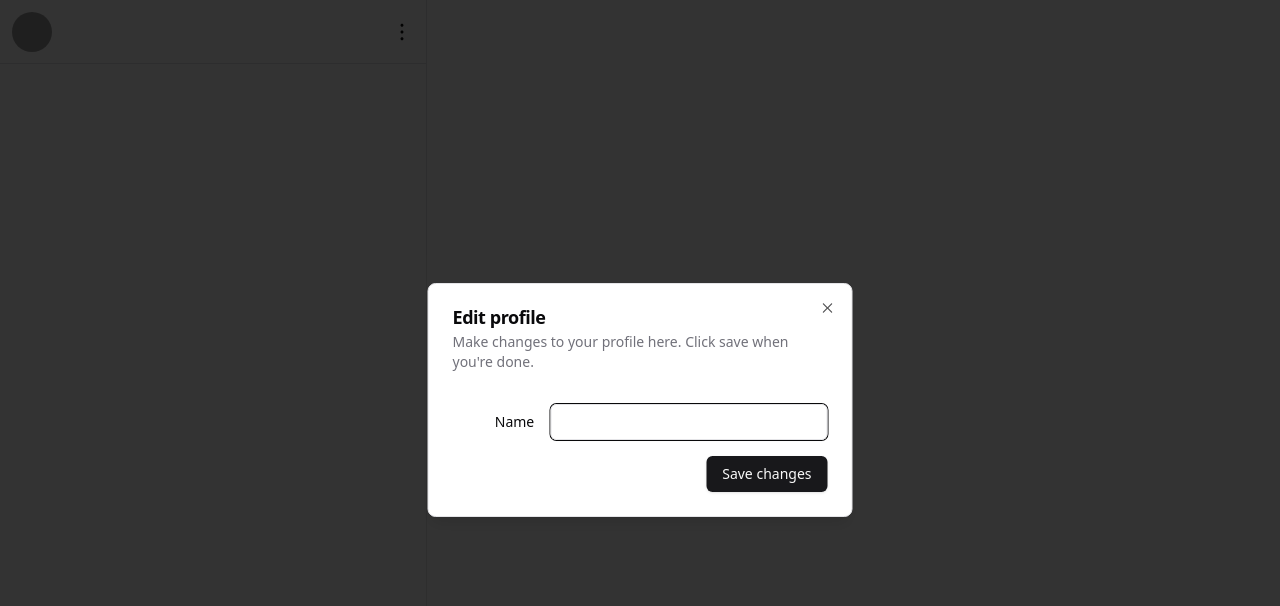
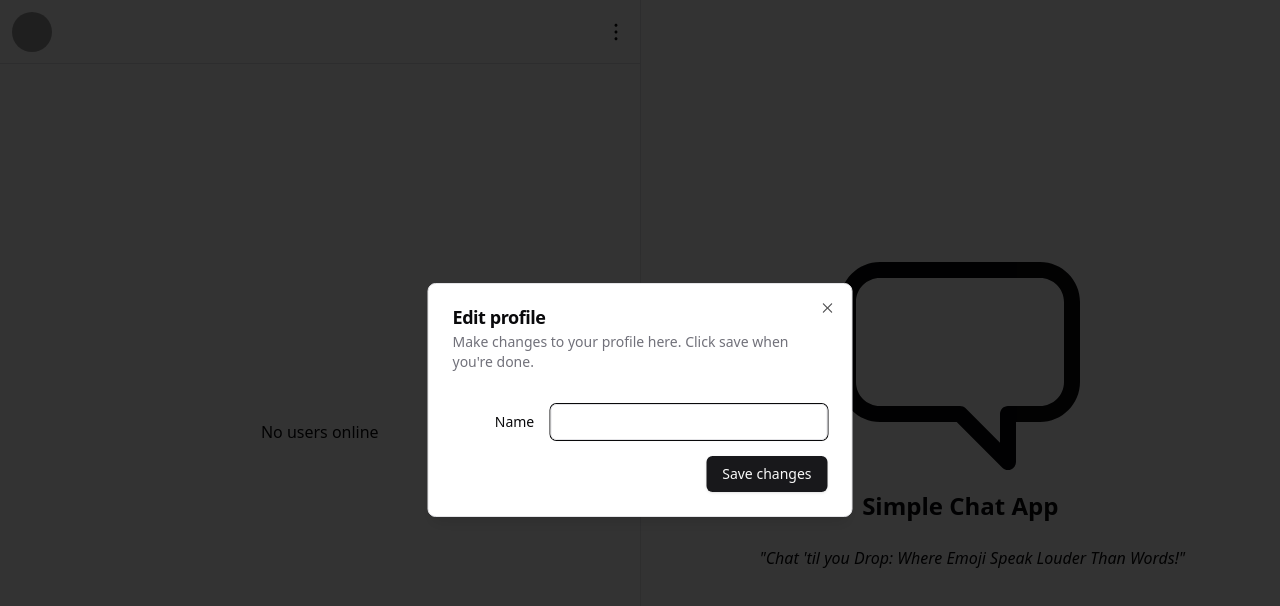
Before and after one commit to gsporto/simple-realtime-chat, a React (Vite) app in the folder apps/web/: page / in a window 1280 px wide. Shown: the top 606 px of the page. Built offline with nearby package versions, Linux system fonts and the light colour scheme; grey boxes are pictures that could not be loaded.

Commit message:
feat: placeholders

```diff
--- a/apps/web/src/App.tsx
+++ b/apps/web/src/App.tsx
@@ -1,3 +1,4 @@
+import { ChatBubbleIcon } from '@radix-ui/react-icons';
 import {
   MessagesFooter,
   MessagesHeader,
@@ -29,13 +30,21 @@ function App() {
         {isUsersVisible && isMessageVisible && <div className="border-l"></div>}
 
         {isMessageVisible && (
-          <div className={'flex flex-[2] flex-col'}>
-            {Boolean(targetUserId) && (
+          <div className={'flex flex-1 flex-col 2xl:flex-[2]'}>
+            {targetUserId ? (
               <>
                 <MessagesHeader />
                 <MessagesMain />
                 <MessagesFooter />
               </>
+            ) : (
+              <div className="flex-1 flex flex-col items-center justify-center">
+                <ChatBubbleIcon className="w-60 h-60"></ChatBubbleIcon>
+                <h1 className="text-2xl font-semibold mt-5">Simple Chat App</h1>
+                <blockquote className="mt-6 pl-6 italic">
+                  "Chat 'til you Drop: Where Emoji Speak Louder Than Words!"
+                </blockquote>
+              </div>
             )}
           </div>
         )}
--- a/apps/web/src/components/organisms/usersList.tsx
+++ b/apps/web/src/components/organisms/usersList.tsx
@@ -2,14 +2,20 @@ import { User } from '../ui/user';
 import { useUserMessage } from '@/hooks';
 
 function UserList() {
-  const { usersWithMessages: messagesByUser, targetUserId, setTargetUserId } = useUserMessage();
+  const {
+    usersWithMessages: messagesByUser,
+    targetUserId,
+    setTargetUserId,
+  } = useUserMessage();
 
   function handleSelect(id: string) {
     setTargetUserId(id);
   }
 
   return (
-    <div>
+    <>
+      {messagesByUser.length ? (
+        <div className="flex-1 overflow-auto">
           {messagesByUser.map(user => (
             <User
               key={user.id}
@@ -22,6 +28,12 @@ function UserList() {
             />
           ))}
         </div>
+      ) : (
+        <div className="flex-1 flex justify-center items-center">
+          <p>No users online</p>
+        </div>
+      )}
+    </>
   );
 }
 
```
Lines whose indentation alone changed are shown as unchanged.
